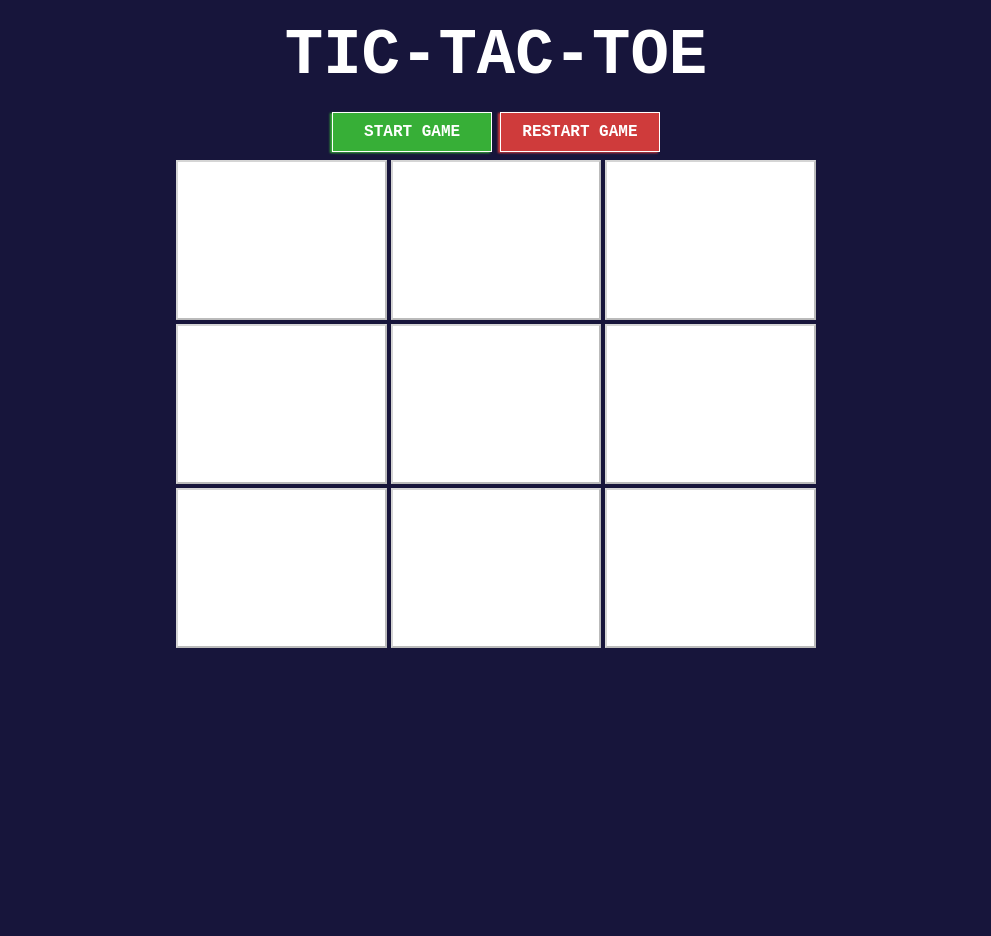
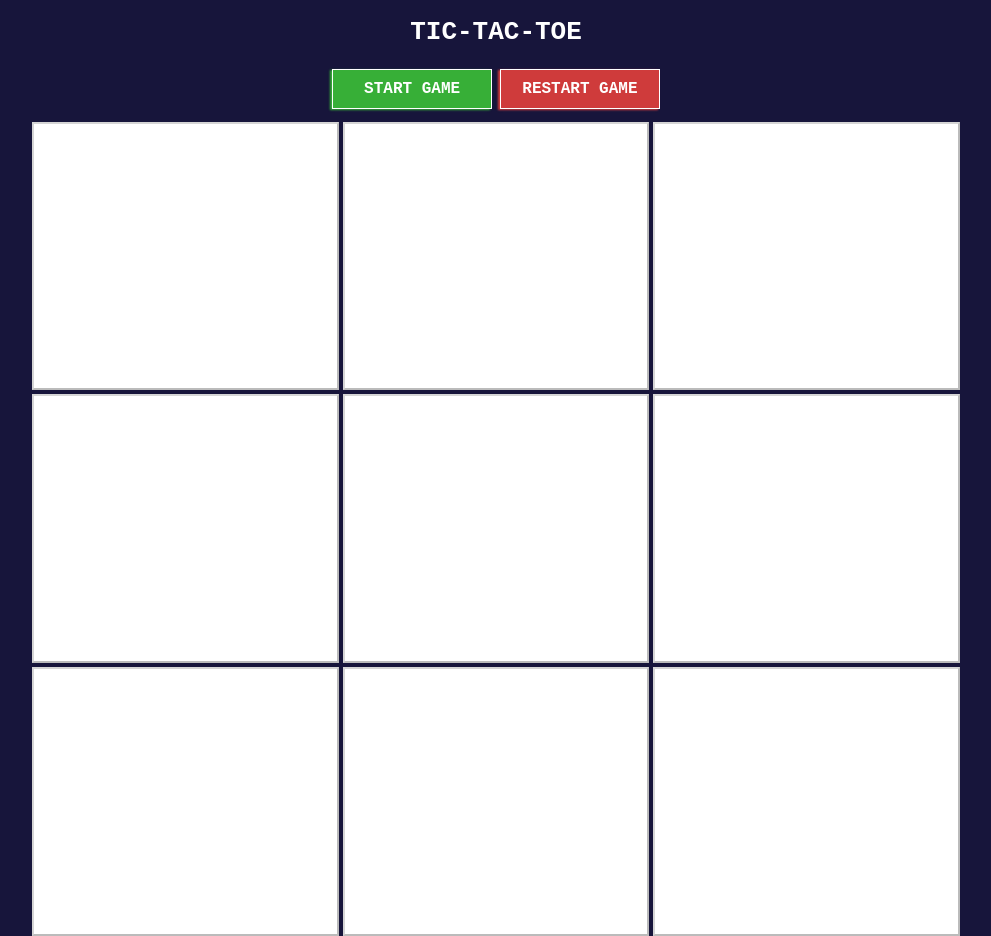
Before and after one commit to StewardRighteous/top-tic-tac-toe, a plain HTML site: page index.html in a window 1280 px wide. Shown: the whole page, without its empty margins (144-1135 px from the left). Before the commit the page ends 800 px from the top, so only its background shows below. Drawn offline with Linux system fonts and the light colour scheme.

Commit message:
fix - design scorecard to fit the game

```diff
--- a/script.js
+++ b/script.js
@@ -273,7 +273,7 @@ function createNewGame(gameBoard, player1, player2) {
                 let winnerName = (winner == "X") ? player1.getPlayerName() : player2.getPlayerName();
                 scoreCard.textContent = `Round ${game.getRound()}/3 winner is ${winnerName}`;
             } else {
-                scoreCard.textContent = `Draw! Click box to start next round`
+                scoreCard.textContent = `Draw! Click any cell to start next round`
             }
         }
     }
--- a/style.css
+++ b/style.css
@@ -72,8 +72,8 @@ dialog::backdrop {
 
 /* Total Game Area */
 .game-container {
-    min-width: 40rem;
-    min-height: 40rem;
+    width: 58rem;
+    height: 58rem;
     margin-top: 8px;
     display: grid;
     grid-template-rows: 0.3fr 0.3fr 5fr;
@@ -83,7 +83,7 @@ dialog::backdrop {
 .game-container h1 {
     justify-self: center;
     align-self: center;
-    font-size: 4rem;
+    font-size: xx-large;
     color: #ffffff;
 }
 
```
